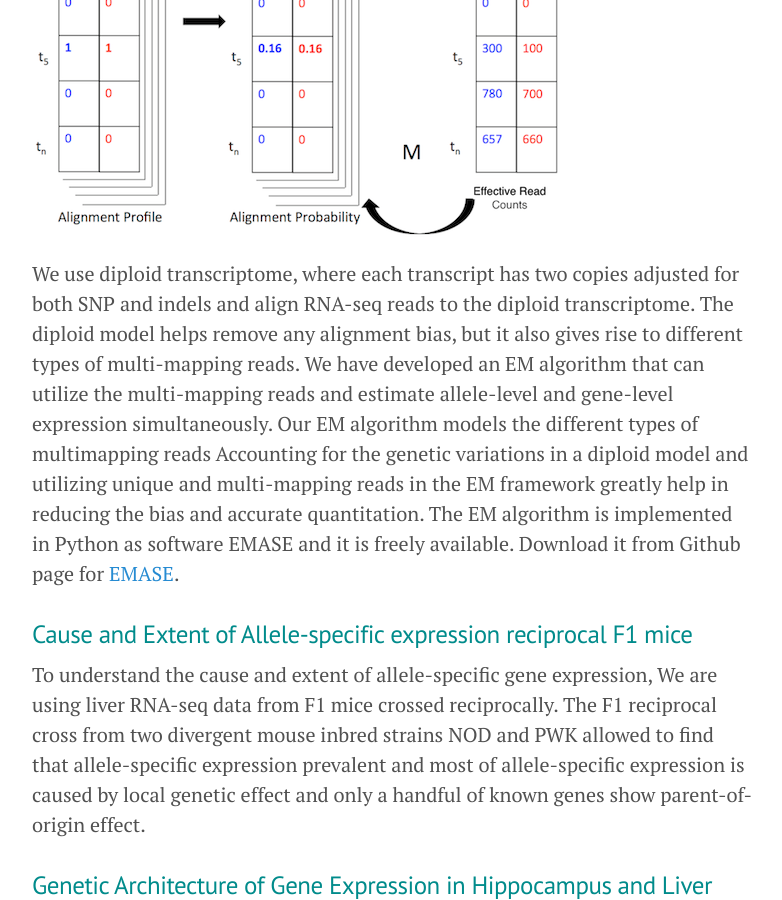
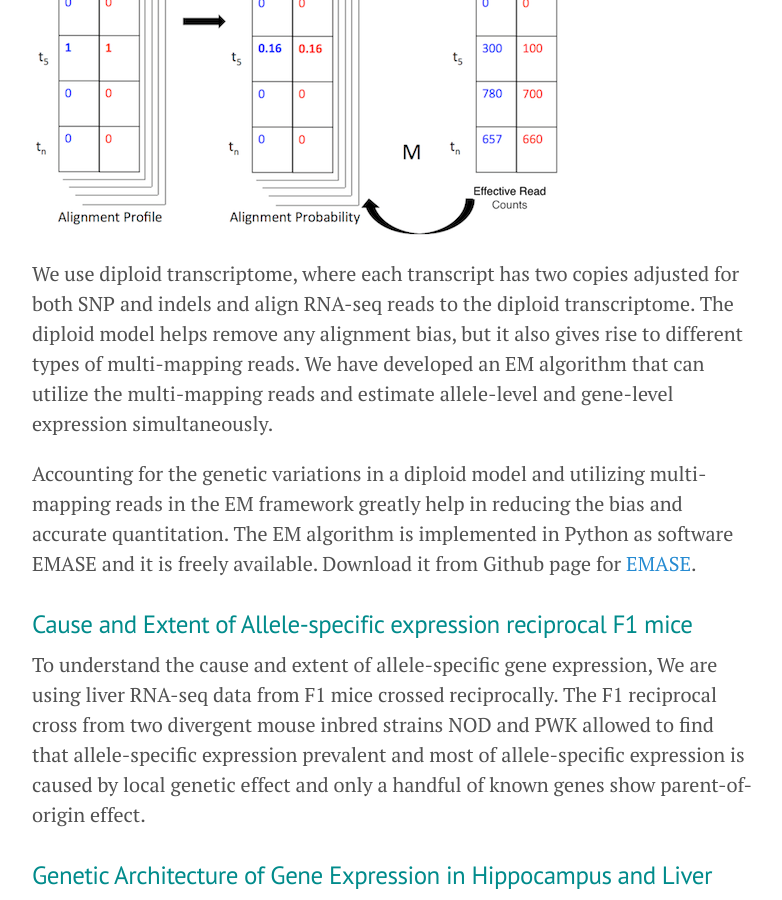
Before and after one commit to narayananr/narayananr.github.io, a Jekyll site: the page built from research.md, in a window 1280 px wide and 900 px high, scrolled down 2248 px. Shown: the whole window, without its empty margins (248-1030 px from the left). Built offline with Jekyll 4.4.1, drawn with Linux system fonts in a browser that asks for light colours; Markdown is read by kramdown in place of the engine named in the settings.

Commit message:
fixed typo

```diff
--- a/research.md
+++ b/research.md
@@ -23,7 +23,9 @@ Diploid organisms like humans have two copies (or alleles) of every autosomal ge
 Although RNA-seq is great to study allele-specific expression, short sequence reads and un-accounted genetic variations are known to cause alignment bias and inaccurate estimation of allele-specific expression. Current approaches to quantify allele-specific expression, relying only on the reference genome for alignment, need to go through an elaborate steps to avoid the alignment bias. These approaches also do not use any multimapping reads.
 
 ![EMASE](/public/images/EMASE-illustration.png)
-We use diploid transcriptome, where each transcript has two copies adjusted for both SNP and indels and align RNA-seq reads to the diploid transcriptome. The diploid model helps remove any alignment bias, but it also gives rise to different types of multi-mapping reads. We have developed an EM algorithm that can utilize the multi-mapping reads and estimate allele-level and gene-level expression simultaneously. Our EM algorithm models the different types of multimapping reads Accounting for the genetic variations in a diploid model and utilizing unique and multi-mapping reads in the EM framework greatly help in reducing the bias and accurate quantitation. The EM algorithm is implemented in Python as software EMASE and it is freely available. Download it from Github page for [EMASE](https://github.com/narayananr/emase).
+We use diploid transcriptome, where each transcript has two copies adjusted for both SNP and indels and align RNA-seq reads to the diploid transcriptome. The diploid model helps remove any alignment bias, but it also gives rise to different types of multi-mapping reads. We have developed an EM algorithm that can utilize the multi-mapping reads and estimate allele-level and gene-level expression simultaneously.
+
+Accounting for the genetic variations in a diploid model and utilizing multi-mapping reads in the EM framework greatly help in reducing the bias and accurate quantitation. The EM algorithm is implemented in Python as software EMASE and it is freely available. Download it from Github page for [EMASE](https://github.com/narayananr/emase).
 
 
 ### <font color="DarkCyan"> Cause and Extent of Allele-specific expression reciprocal F1 mice </font>
```
